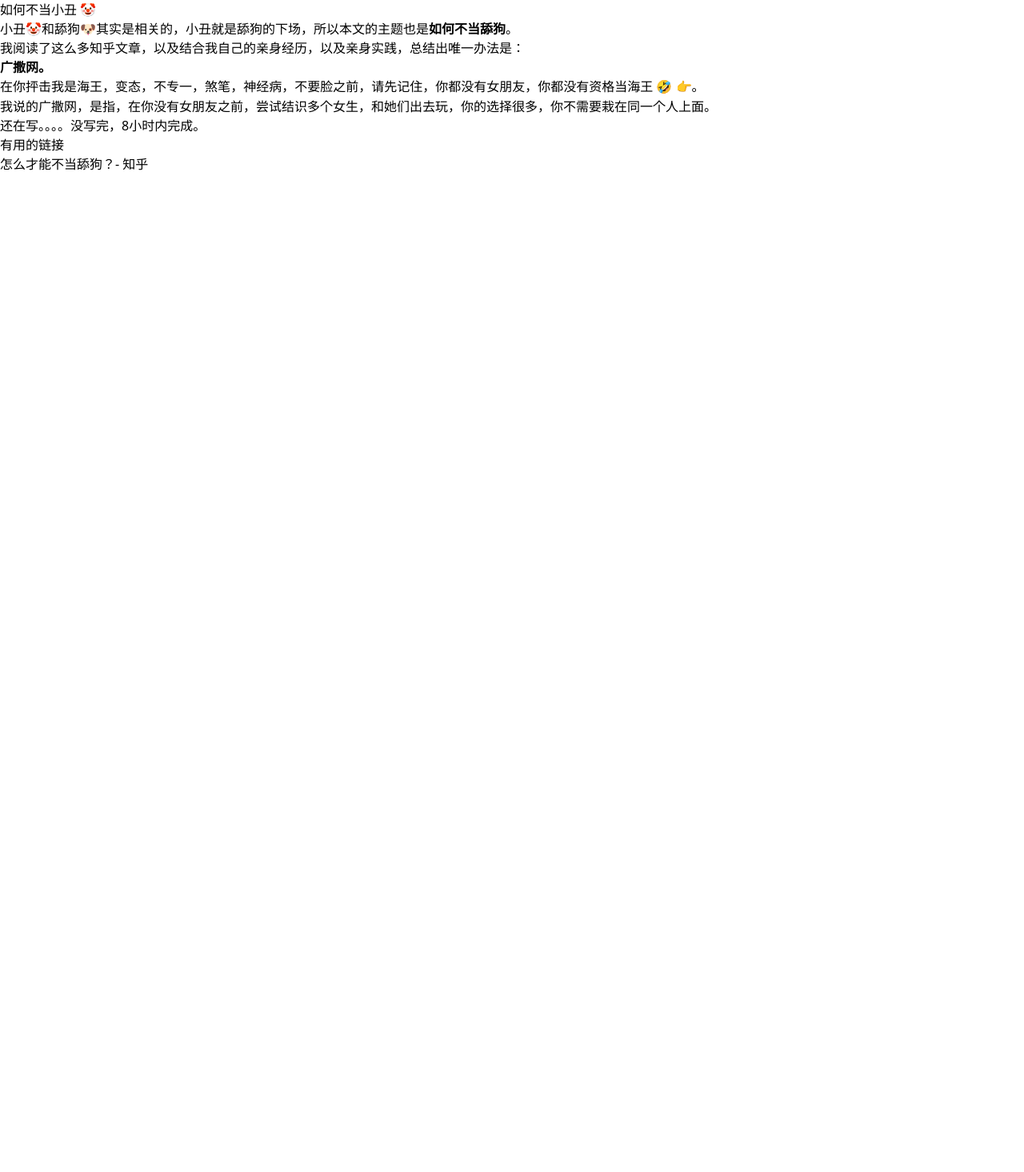
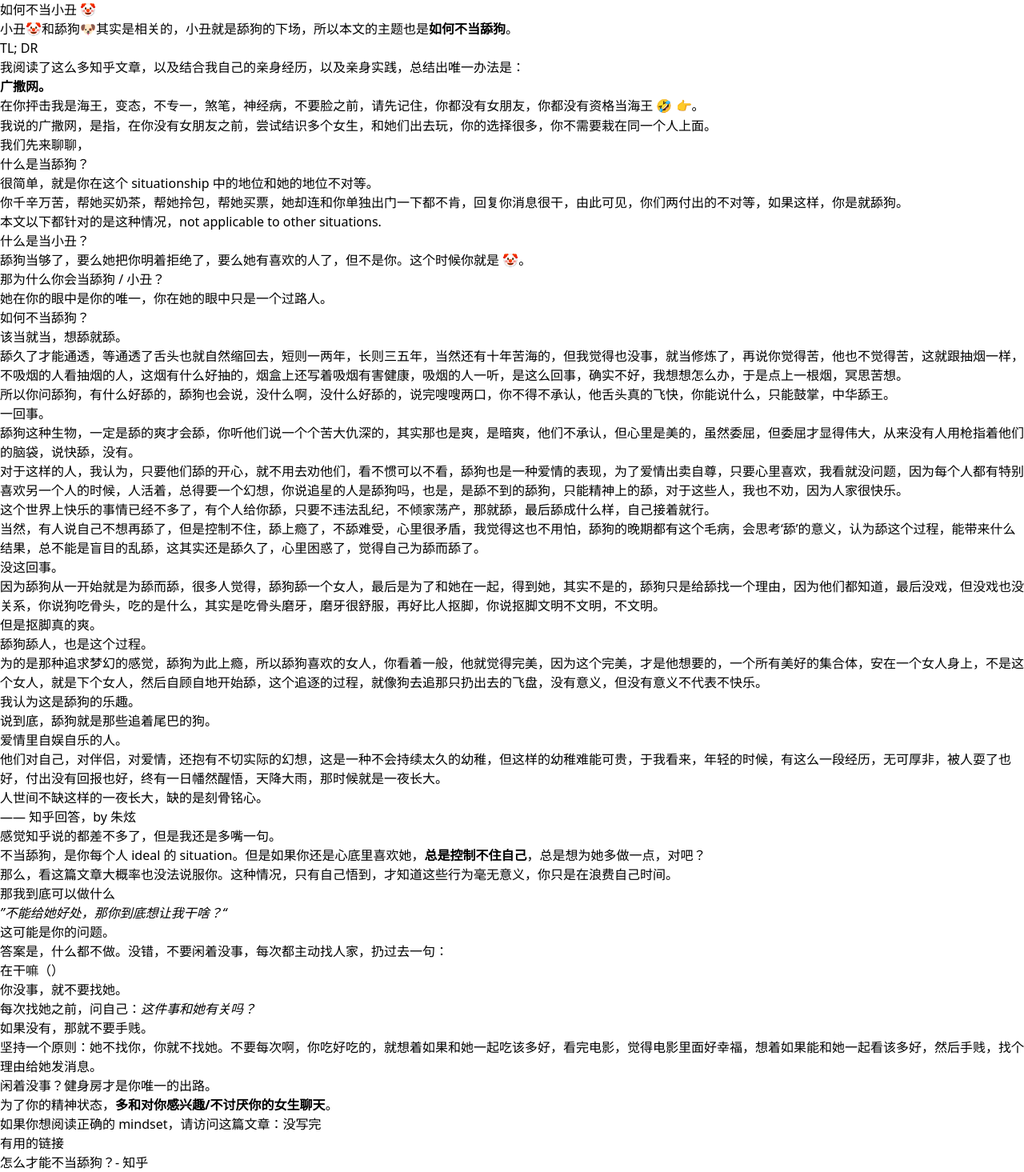
Before and after one commit to EvanNotFound/how-to-deal-with-my-crush, a Next.js app: page /what-to-do-before/how-to-not-make-a-clown-of-yourself in a window 1280 px wide. Shown: the whole page at 80% size. Before the commit the page ends 800 px from the top, so only its background shows below. Built offline with nearby package versions, Linux system fonts and the light colour scheme.

Commit message:
feat: finish 如何不当小丑

```diff
--- a/pages/what-to-do-before/how-to-not-make-a-clown-of-yourself.mdx
+++ b/pages/what-to-do-before/how-to-not-make-a-clown-of-yourself.mdx
@@ -1,6 +1,8 @@
 # 如何不当小丑 🤡
 
 小丑🤡和舔狗🐶其实是相关的，小丑就是舔狗的下场，所以本文的主题也是**如何不当舔狗**。
+
+## TL; DR
 
 我阅读了这么多知乎文章，以及结合我自己的亲身经历，以及亲身实践，总结出唯一办法是：
 
@@ -10,7 +12,95 @@
 
 我说的广撒网，是指，在你没有女朋友之前，尝试结识多个女生，和她们出去玩，你的选择很多，你不需要栽在同一个人上面。
 
-还在写。。。。没写完，8小时内完成。
+我们先来聊聊，
+
+### 什么是当舔狗？
+
+很简单，就是你在这个 situationship 中的地位和她的地位不对等。
+
+你千辛万苦，帮她买奶茶，帮她拎包，帮她买票，她却连和你单独出门一下都不肯，回复你消息很干，由此可见，你们两付出的不对等，如果这样，你是就舔狗。
+
+本文以下都针对的是这种情况，not applicable to other situations.
+
+### 什么是当小丑？
+
+舔狗当够了，要么她把你明着拒绝了，要么她有喜欢的人了，但不是你。这个时候你就是 🤡。
+
+### 那为什么你会当舔狗 / 小丑？
+
+她在你的眼中是你的唯一，你在她的眼中只是一个过路人。
+
+## 如何不当舔狗？
+
+
+
+> 该当就当，想舔就舔。
+>
+> 舔久了才能通透，等通透了舌头也就自然缩回去，短则一两年，长则三五年，当然还有十年苦海的，但我觉得也没事，就当修炼了，再说你觉得苦，他也不觉得苦，这就跟抽烟一样，不吸烟的人看抽烟的人，这烟有什么好抽的，烟盒上还写着吸烟有害健康，吸烟的人一听，是这么回事，确实不好，我想想怎么办，于是点上一根烟，冥思苦想。
+>
+> 所以你问舔狗，有什么好舔的，舔狗也会说，没什么啊，没什么好舔的，说完嗖嗖两口，你不得不承认，他舌头真的飞快，你能说什么，只能鼓掌，中华舔王。
+>
+> 一回事。
+>
+> 舔狗这种生物，一定是舔的爽才会舔，你听他们说一个个苦大仇深的，其实那也是爽，是暗爽，他们不承认，但心里是美的，虽然委屈，但委屈才显得伟大，从来没有人用枪指着他们的脑袋，说快舔，没有。
+>
+> 对于这样的人，我认为，只要他们舔的开心，就不用去劝他们，看不惯可以不看，舔狗也是一种爱情的表现，为了爱情出卖自尊，只要心里喜欢，我看就没问题，因为每个人都有特别喜欢另一个人的时候，人活着，总得要一个幻想，你说追星的人是舔狗吗，也是，是舔不到的舔狗，只能精神上的舔，对于这些人，我也不劝，因为人家很快乐。
+>
+> 这个世界上快乐的事情已经不多了，有个人给你舔，只要不违法乱纪，不倾家荡产，那就舔，最后舔成什么样，自己接着就行。
+>
+> 当然，有人说自己不想再舔了，但是控制不住，舔上瘾了，不舔难受，心里很矛盾，我觉得这也不用怕，舔狗的晚期都有这个毛病，会思考‘舔’的意义，认为舔这个过程，能带来什么结果，总不能是盲目的乱舔，这其实还是舔久了，心里困惑了，觉得自己为舔而舔了。
+>
+> 没这回事。
+>
+> 因为舔狗从一开始就是为舔而舔，很多人觉得，舔狗舔一个女人，最后是为了和她在一起，得到她，其实不是的，舔狗只是给舔找一个理由，因为他们都知道，最后没戏，但没戏也没关系，你说狗吃骨头，吃的是什么，其实是吃骨头磨牙，磨牙很舒服，再好比人抠脚，你说抠脚文明不文明，不文明。
+>
+> 但是抠脚真的爽。
+>
+> 舔狗舔人，也是这个过程。
+>
+> 为的是那种追求梦幻的感觉，舔狗为此上瘾，所以舔狗喜欢的女人，你看着一般，他就觉得完美，因为这个完美，才是他想要的，一个所有美好的集合体，安在一个女人身上，不是这个女人，就是下个女人，然后自顾自地开始舔，这个追逐的过程，就像狗去追那只扔出去的飞盘，没有意义，但没有意义不代表不快乐。
+>
+> 我认为这是舔狗的乐趣。
+>
+> 说到底，舔狗就是那些追着尾巴的狗。
+>
+> 爱情里自娱自乐的人。
+>
+> 他们对自己，对伴侣，对爱情，还抱有不切实际的幻想，这是一种不会持续太久的幼稚，但这样的幼稚难能可贵，于我看来，年轻的时候，有这么一段经历，无可厚非，被人耍了也好，付出没有回报也好，终有一日幡然醒悟，天降大雨，那时候就是一夜长大。
+>
+> 人世间不缺这样的一夜长大，缺的是刻骨铭心。
+>
+> —— [知乎回答](https://www.zhihu.com/question/264976486)，by 朱炫
+
+感觉知乎说的都差不多了，但是我还是多嘴一句。
+
+不当舔狗，是你每个人 ideal 的 situation。但是如果你还是心底里喜欢她，**总是控制不住自己**，总是想为她多做一点，对吧？
+
+那么，看这篇文章大概率也没法说服你。这种情况，只有自己悟到，才知道这些行为毫无意义，你只是在浪费自己时间。
+
+### 那我到底可以做什么
+
+*”不能给她好处，那你到底想让我干啥？“*
+
+这可能是你的问题。
+
+答案是，什么都不做。没错，不要闲着没事，每次都主动找人家，扔过去一句：
+
+> 在干嘛（）
+
+你没事，就不要找她。
+
+每次找她之前，问自己：*这件事和她有关吗？*
+
+如果没有，那就不要手贱。
+
+坚持一个原则：她不找你，你就不找她。不要每次啊，你吃好吃的，就想着如果和她一起吃该多好，看完电影，觉得电影里面好幸福，想着如果能和她一起看该多好，然后手贱，找个理由给她发消息。
+
+闲着没事？健身房才是你唯一的出路。
+
+为了你的精神状态，**多和对你感兴趣/不讨厌你的女生聊天**。
+
+如果你想阅读正确的 mindset，请访问这篇文章：[没写完](#)
 
 ## 有用的链接
 
```
